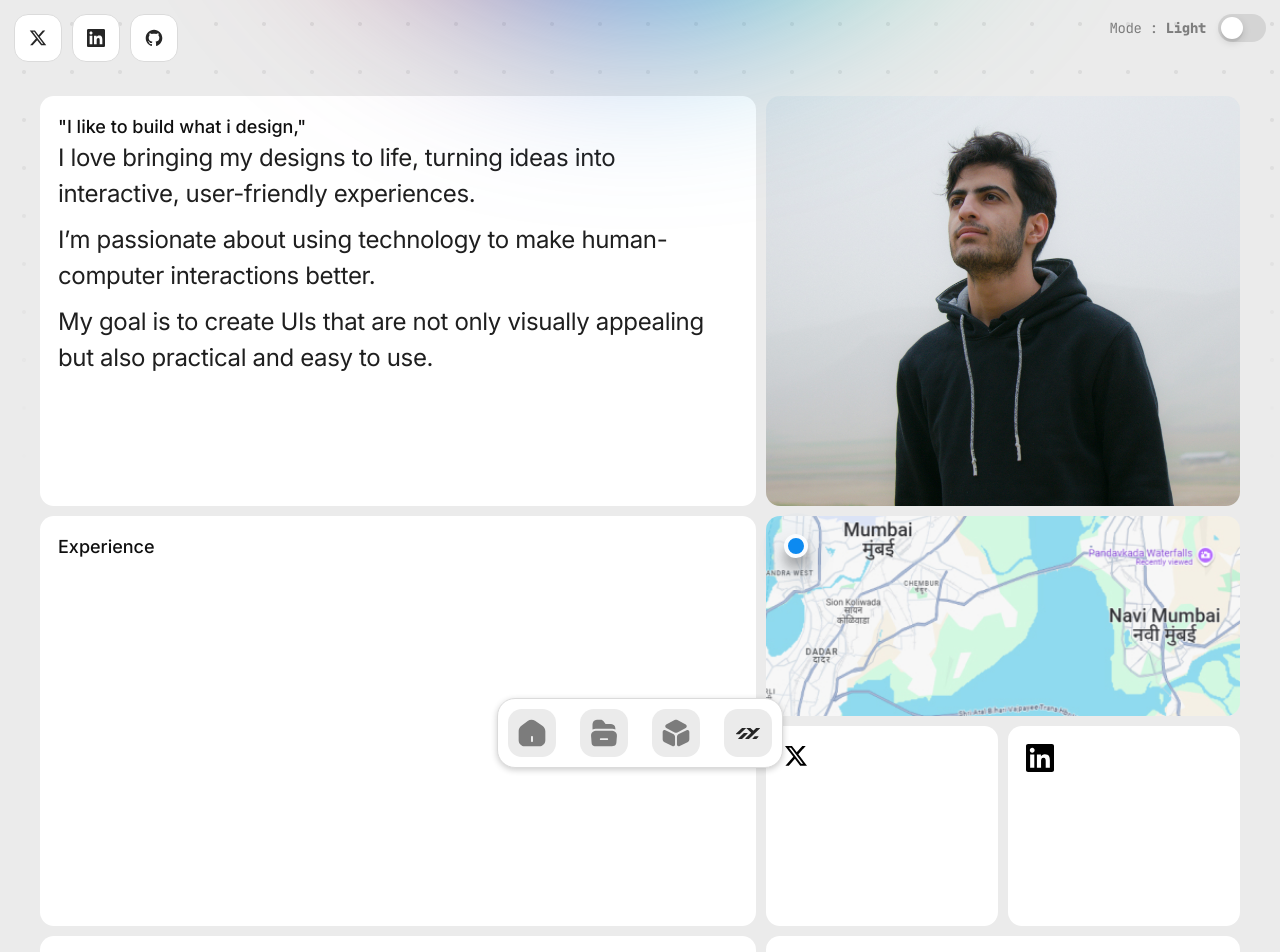
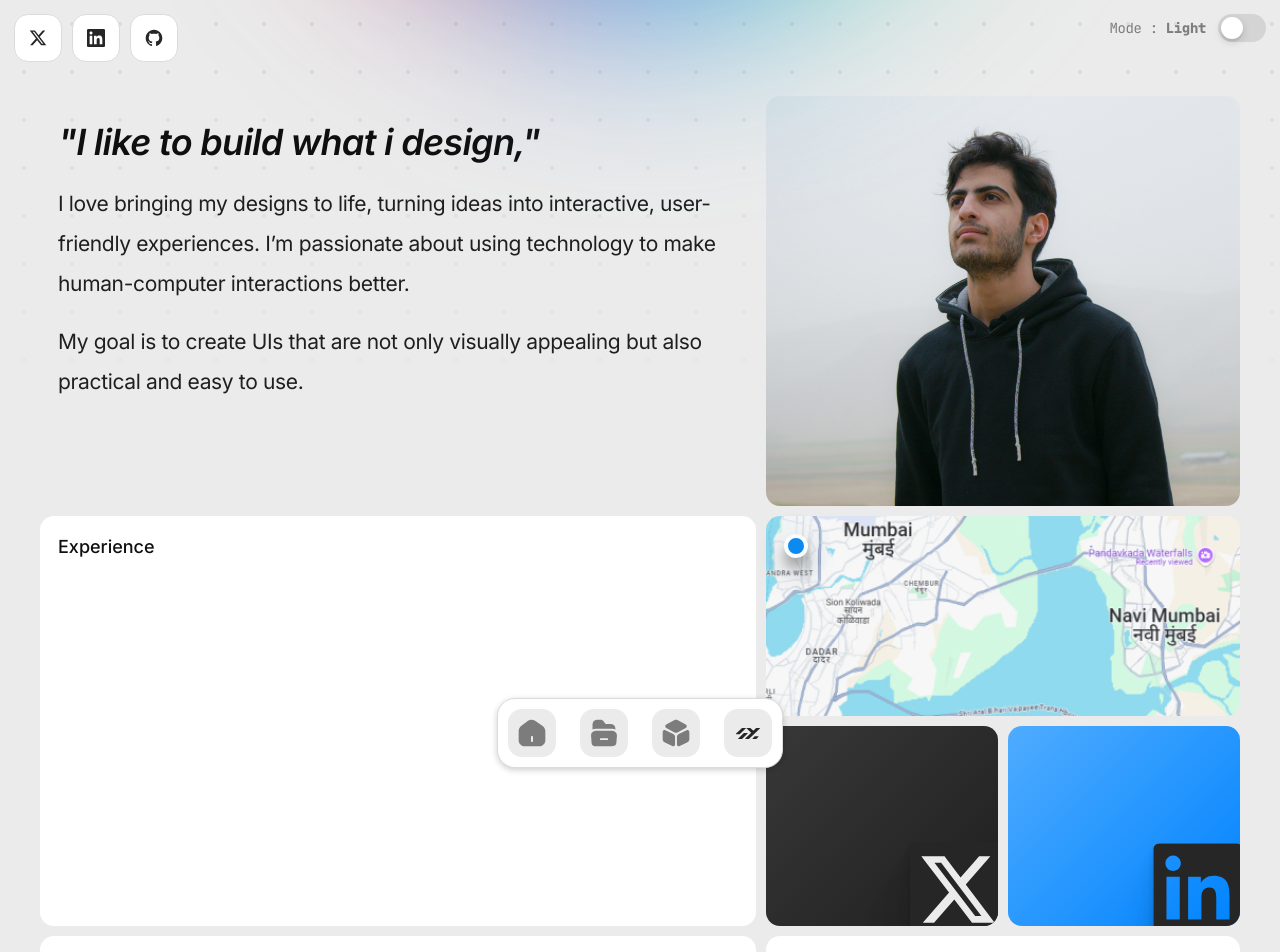
Before and after one commit to Shubham-yelekar/portfolio2024, a React (Vite) app: page /about in a window 1280 px wide. Shown: the top 952 px of the page. Built offline with nearby package versions, Linux system fonts and the light colour scheme.

Commit message:
link sections update

```diff
--- a/src/App.css
+++ b/src/App.css
@@ -859,20 +859,23 @@ background-image: url(/public/assets/various/dot.png);
 
 .intro-box {
   grid-area: 1 / 1 / 3 / 4;
-
+  padding-top: 2.4rem;
+  background: transparent;
 }
 
 .intro-box h3 {
   margin-bottom: 16px;
-  font-weight: 500;
+  font-weight: 600;
   font-style: italic;
+  margin-bottom: 2rem;
 }
 
 .intro-box p {
-  font-size: 2.4rem;
-  line-height:3.6rem ;
+  font-size: 2.1rem;
+  font-weight: 400;
+  line-height:4rem ;
   color: var(--text-color-2);
-  margin-bottom: 1rem;
+  margin-bottom: 1.8rem;
 }
 
 .profile-img-box {
@@ -938,10 +941,60 @@ background-image: url(/public/assets/various/dot.png);
 
 .linkdin-box {
   grid-area: 4/5/5/6;
+  background-image: linear-gradient(135deg, #4facfe,#0083fe);
+  position: relative;
+  overflow: hidden;
+  cursor: pointer;
 }
+
+.linkdin-box svg path {
+  fill: var(--nav-icon-higlight) !important;
+}
+
+.linkdin-box svg {
+  transform: scale(3.2);
+  position: absolute;
+  bottom: 12%;
+  right: 12%;
+  box-shadow: rgba(0, 0, 0, 0.07) 0px 1px 1px, rgba(0, 0, 0, 0.07) 0px 2px 2px, rgba(0, 0, 0, 0.07) 0px 4px 4px, rgba(0, 0, 0, 0.07) 0px 8px 8px, rgba(0, 0, 0, 0.07) 0px 16px 16px;
+  transition: all 0.3s cubic-bezier(0.40,0,0.15,1);
+}
+
+.linkdin-box:hover.linkdin-box svg {
+  transform: scale(4) rotate(-8deg);
+  bottom: 15%;
+  right: 15%;
+}
+
 
 .x-box {
   grid-area: 4/4/5/5;
+  background-image: linear-gradient(135deg, #383838,#1f1f1f);
+  position: relative;
+  overflow: hidden;
+  cursor: pointer;
+}
+
+.x-box svg path {
+  fill: var(--bg-color) !important;
+}
+
+.x-box svg {
+  background: var(--nav-icon-higlight);
+  border-radius: 1px;
+  transform: scale(4);
+  position: absolute;
+  bottom: 12%;
+  right: 12%;
+  box-shadow: rgba(0, 0, 0, 0.07) 0px 1px 1px, rgba(0, 0, 0, 0.07) 0px 2px 2px, rgba(0, 0, 0, 0.07) 0px 4px 4px, rgba(39, 36, 36, 0.07) 0px 8px 8px, rgba(0, 0, 0, 0.07) 0px 16px 16px;
+  padding: 2px;
+  transition: all 0.3s cubic-bezier(0.40,0,0.15,1);
+}
+
+.x-box:hover.x-box svg  {
+  transform: scale(5) rotate(-8deg);
+  bottom: 15%;
+  right: 15%;
 }
 
 .tech-stack-box {
--- a/src/pages/About.jsx
+++ b/src/pages/About.jsx
@@ -14,9 +14,10 @@ const About = () => {
       <motion.div  variants={textVariants} initial='initial' animate='animate'  className='about-grid-wrapper'>
 
         <motion.div variants={childVariants} className='bento-card intro-box'>
-          <motion.h6 variants={childVariants}>"I like to build what i design,"</motion.h6>
-          <p>I love bringing my designs to life, turning ideas into interactive, user-friendly experiences.</p>
-          <p>I’m passionate about using technology to make human-computer interactions better.</p>
+          <motion.h3 variants={childVariants}>"I like to build what i design,"</motion.h3>
+          <p>I love bringing my designs to life, turning ideas into interactive, user-friendly experiences.
+          I’m passionate about using technology to make human-computer interactions better.
+          </p>
           <p>My goal is to create UIs that are not only visually appealing but also practical and easy to use. </p>
        </motion.div>
 
@@ -27,8 +28,8 @@ const About = () => {
         <div className='map-marking'></div>
        </div>
 
-       <div className='bento-card x-box'><XDotCom/></div>
-       <div className='bento-card linkdin-box'><Linkedin/></div>
+       <a href='#' className='bento-card x-box'><XDotCom/></a>
+       <a className='bento-card linkdin-box'><Linkedin/></a>
        <div className='bento-card tech-stack-box'><h6>Tech Stack</h6></div>
        <div className='bento-card tool-box'><h6>Tool box</h6></div>
        <div className='bento-card experimental-box'><h6>Experimantal</h6></div>
```
